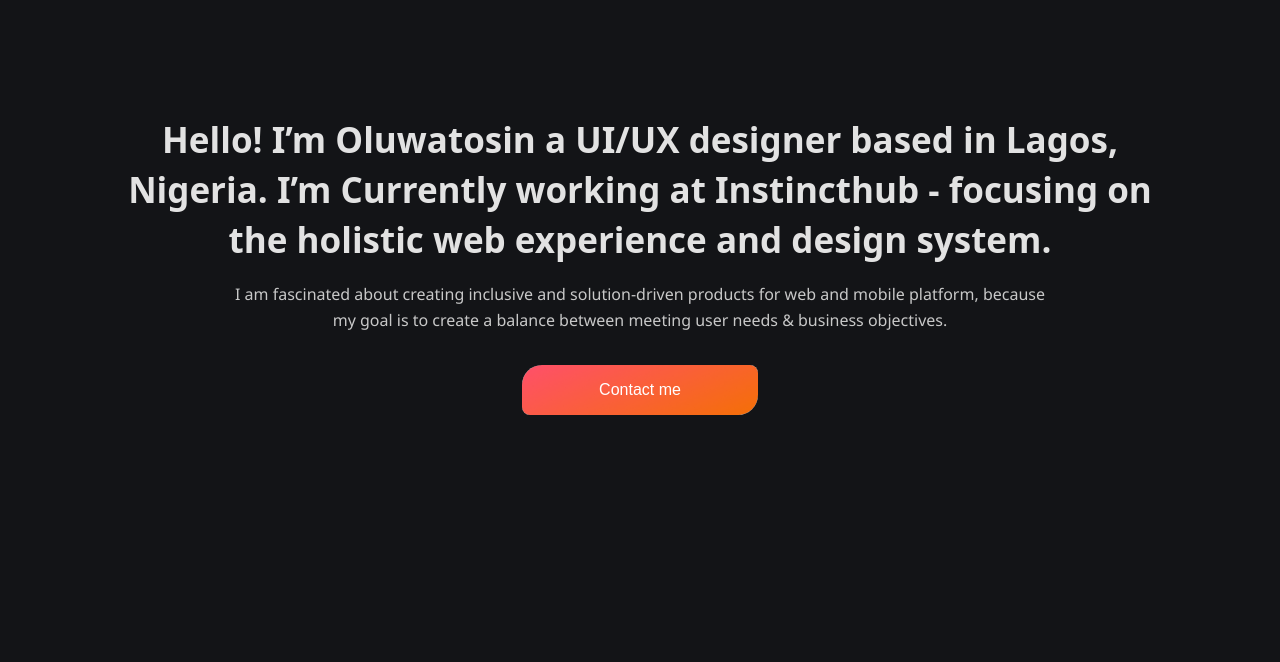
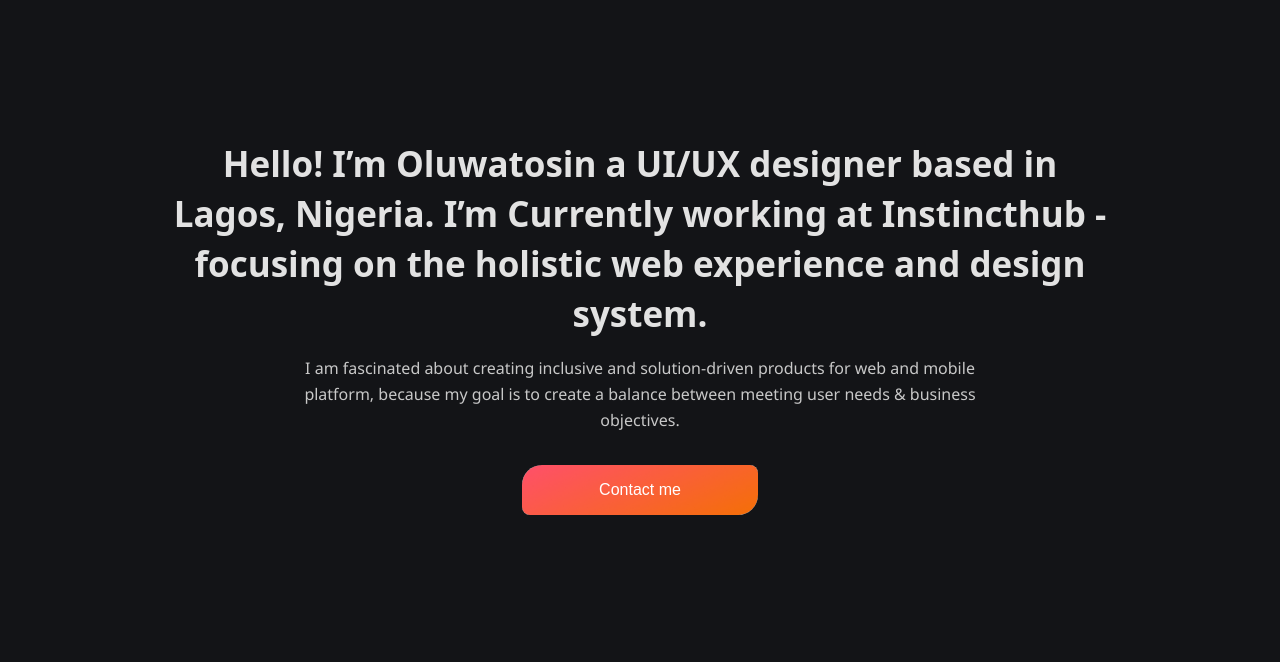
Before and after one commit to Tosin08/Portfolio-website, a plain HTML site: page index.html in a window 1280 px wide. Shown: the part 65-727 px from the top of the page. Drawn offline with Linux system fonts and the light colour scheme.

Commit message:
hero styling updated

```diff
--- a/assets/css/Style.css
+++ b/assets/css/Style.css
@@ -53,7 +53,7 @@ body{
 }
 
 .hero h1{
-    width: 88%;
+    width: 80%;
     font-family: 'Noto Sans', sans-serif;
     font-size: 35px;
     font-weight: 600;
@@ -61,11 +61,12 @@ body{
     text-align: center;
     margin: 0 auto;
     color: #e2e2e2;
+    padding: 24px 0 0 0;
 
 }
 
 .hero p{
-    width: 70%;
+    width: 60%;
     font-family: 'Segoe UI', Tahoma, Geneva, Verdana, sans-serif;
     font-size: 16px;
     font-weight: 500;
```
